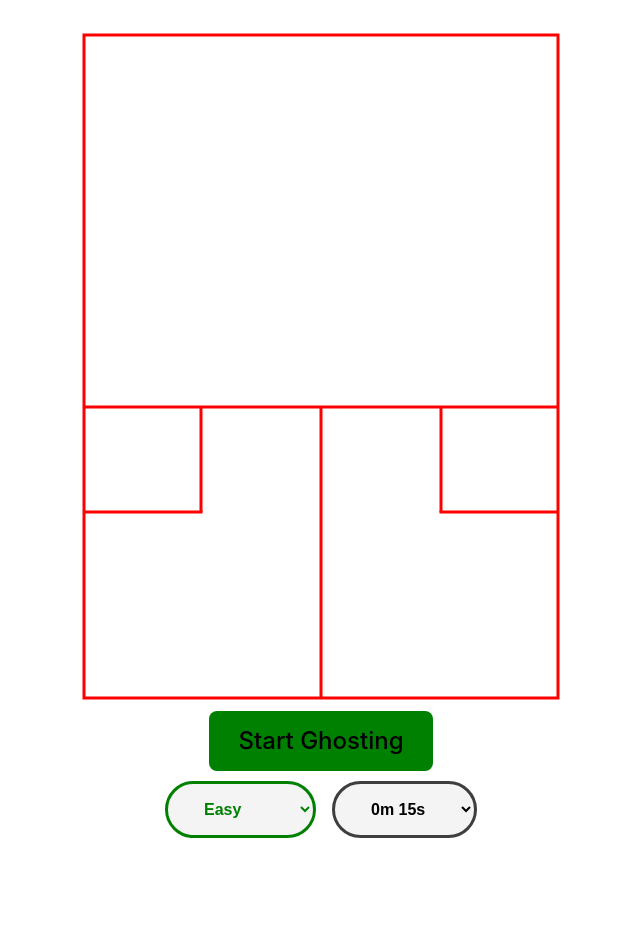
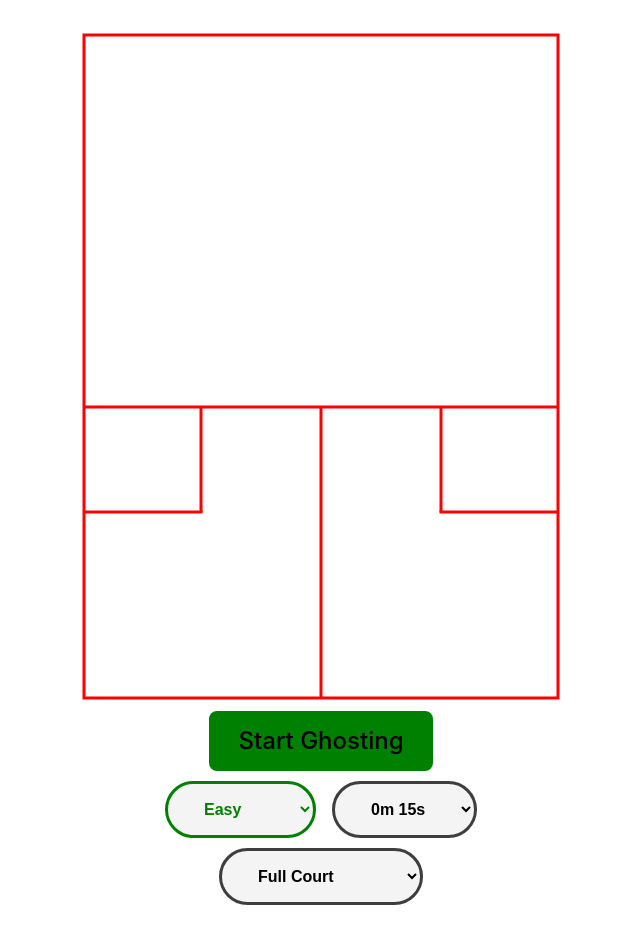
Before and after one commit to ChrisLoucaides/squash-ghosting, a Vue app: page / in a window 1280 px wide. Shown: the whole page, without its empty margins (319-959 px from the left). Before the commit the page ends 870 px from the top, so only its background shows below. Built offline with nearby package versions, Linux system fonts and the light colour scheme.

Commit message:
adding rally type

```diff
--- a/src/components/SquashCourt.vue
+++ b/src/components/SquashCourt.vue
@@ -30,6 +30,14 @@
     <option v-for="seconds in durationOptions" :value="seconds" :key="seconds">
       {{ formatDuration(seconds) }}
     </option>
+  </select>
+  <br>
+  <select class="ghosting-time">
+    <option class="rally-type" value="easy">Full Court</option>
+    <option class="rally-type" value="easy">Backhand rally</option>
+    <option class="rally-type" value="easy">Forehand rally</option>
+    <option class="rally-type" value="easy">Volleys</option>
+    <option class="rally-type" value="easy">Short game</option>
   </select>
 </template>
 
@@ -111,6 +119,7 @@ export default {
 }
 </script>
 
+<!--suppress CssUnusedSymbol -->
 <style scoped>
 #line-drawing {
   display: flex;
```
